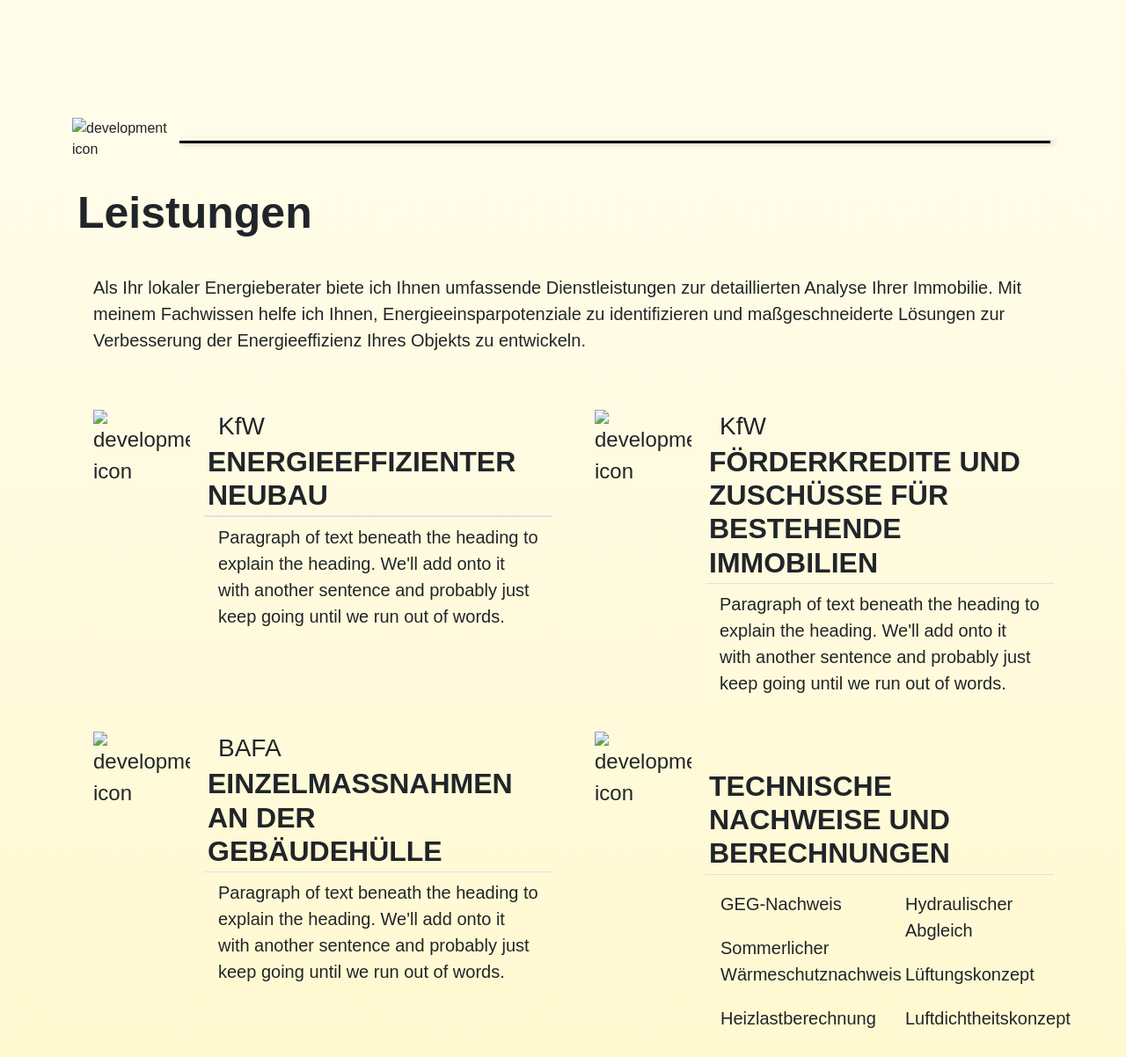
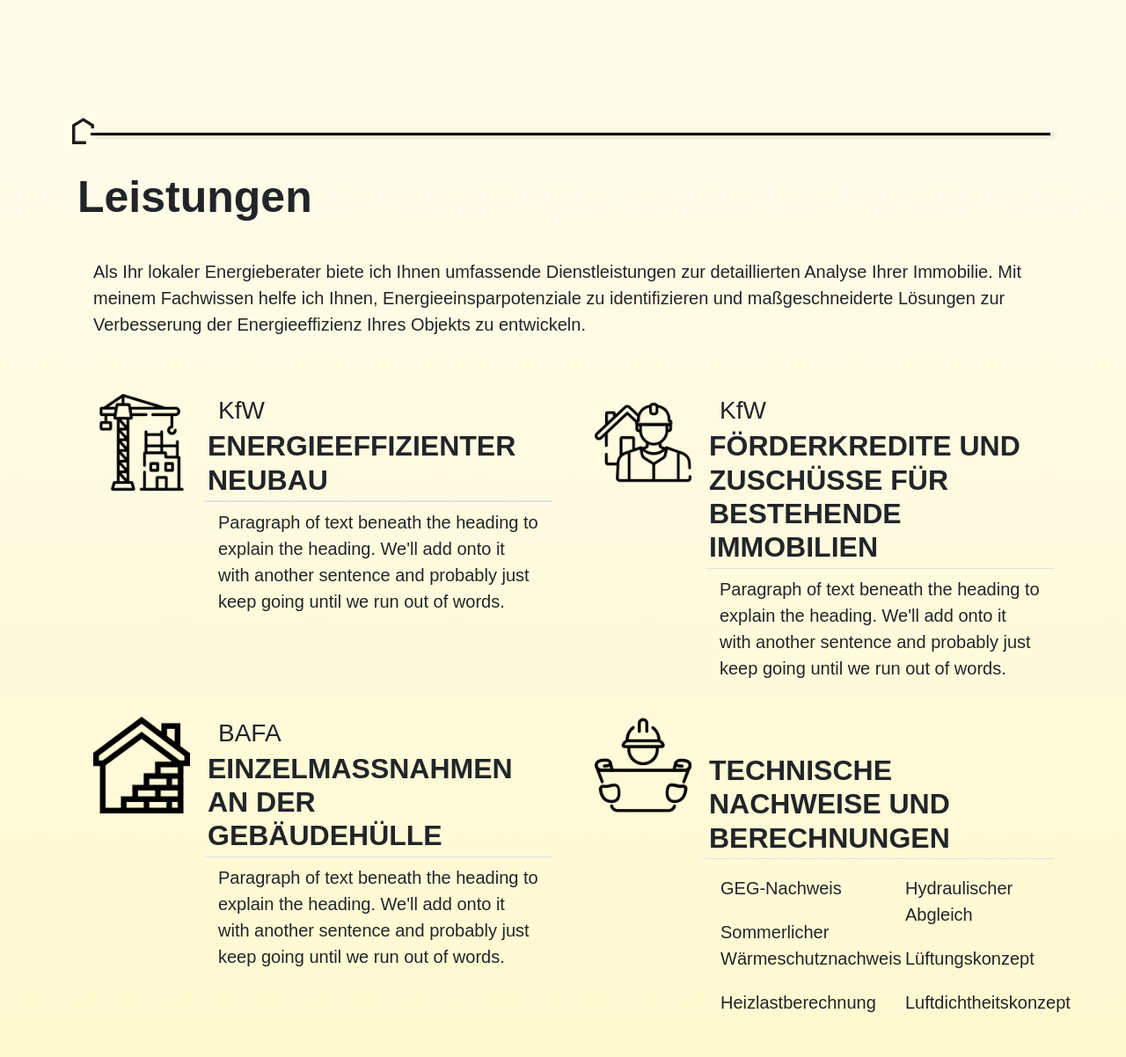
Before and after one commit to marx-frederik/p02, a plain HTML site: page index.html in a window 1280 px wide. Shown: the part 740-1942 px from the top of the page at 88% size. Drawn offline with nearby package versions, Linux system fonts and the light colour scheme; the site is published under a folder, as on GitHub Pages, so addresses that start at the root find nothing.

Commit message:
fixed path to icons

```diff
--- a/index.html
+++ b/index.html
@@ -236,7 +236,7 @@
             <div class="line line-left"></div>
             <img
             class="icon-ebz"
-            src="/assets/icons/EBZ_Logo_RGB_icon.svg"
+            src="assets/icons/EBZ_Logo_RGB_icon.svg"
             alt="development icon"
             width="25px"
           />
@@ -263,7 +263,7 @@
         <div class="icon">
             <img
               class="icon-ebz"
-              src="/assets/icons/EBZ_Logo_RGB_icon.svg"
+              src="assets/icons/EBZ_Logo_RGB_icon.svg"
               alt="development icon"
               width="25px"
             />
@@ -371,7 +371,7 @@
             >
               <svg class="bi" width="1em" height="1em">
                 <img
-                  src="/assets/icons/building.png"
+                  src="assets/icons/building.png"
                   alt="development icon"
                   width="110px"
                 />
@@ -401,7 +401,7 @@
             >
               <svg class="bi" width="1em" height="1em">
                 <img
-                src="/assets/icons/house.png"
+                src="assets/icons/house.png"
                 alt="development icon"
                 width="110px"
               />
@@ -430,7 +430,7 @@
             >
               <svg class="bi" width="1em" height="1em">
                 <img
-                src="/assets/icons/construction.png"
+                src="assets/icons/construction.png"
                 alt="development icon"
                 width="110px"
               />
@@ -459,7 +459,7 @@
             >
               <svg class="bi" width="1em" height="1em">
                 <img
-                src="/assets/icons/engineer.png"
+                src="assets/icons/engineer.png"
                 alt="development icon"
                 width="110px"
               />
@@ -503,7 +503,7 @@
         <div class="icon">
             <img
               class="icon-ebz"
-              src="/assets/icons/EBZ_Logo_RGB_icon.svg"
+              src="assets/icons/EBZ_Logo_RGB_icon.svg"
               alt="development icon"
               width="25px"
             />
```
